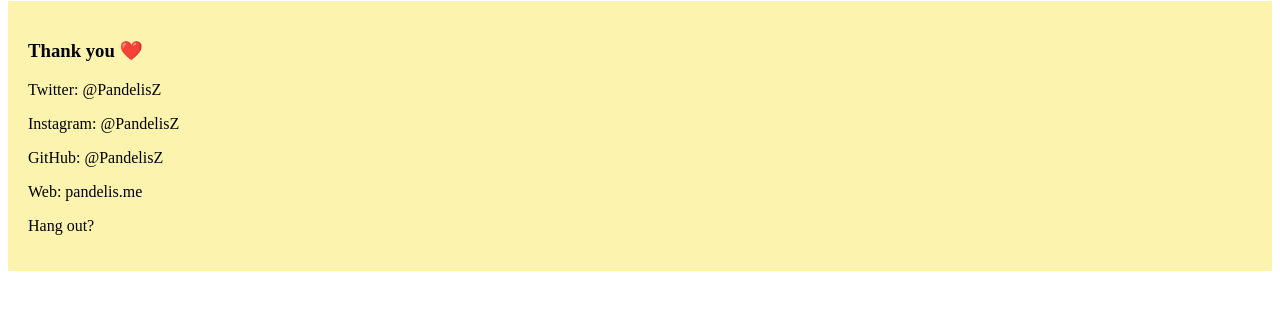
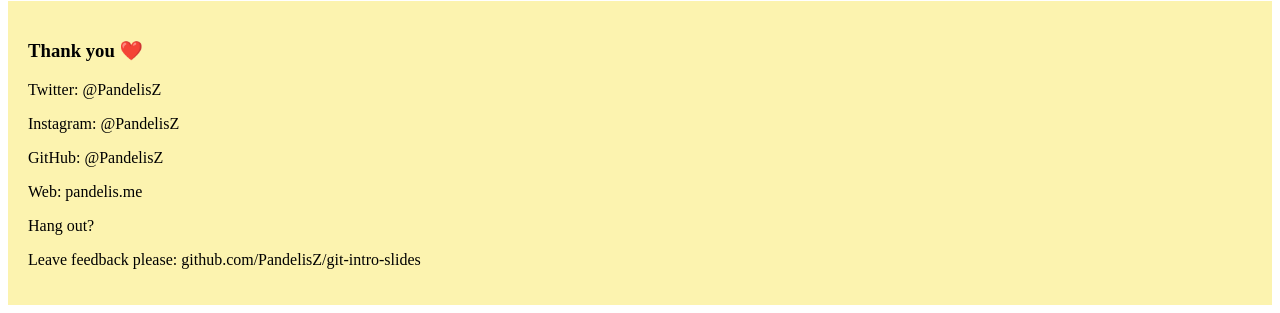
Before and after one commit to PandelisZ/git-intro-slides, a website: page src/index.pug in a window 1280 px wide. Shown: the part 11639-11952 px from the top of the page. Before the commit the page ends 11918 px from the top, so only its background shows below. Drawn offline with nearby package versions, Linux system fonts and the light colour scheme; files that its build step writes are made by us from their sources.

Commit message:
Feedback form

```diff
--- a/src/content.pug
+++ b/src/content.pug
@@ -158,3 +158,4 @@
           p GitHub: @PandelisZ
           p Web: pandelis.me
           p Hang out?
+          p Leave feedback please: github.com/PandelisZ/git-intro-slides
```
Also changed, not shown: .github/ISSUE_TEMPLATE.md (added).
